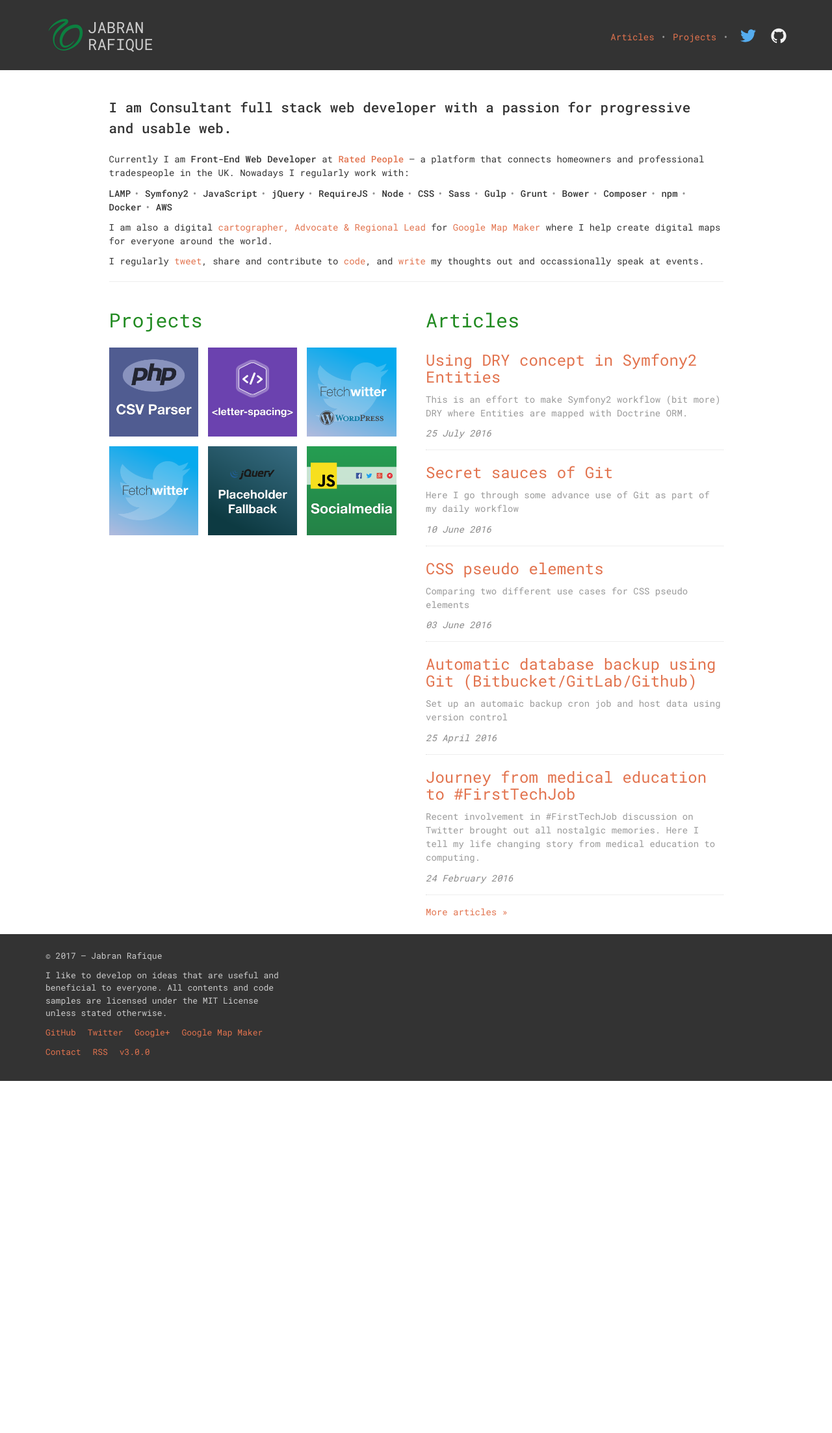
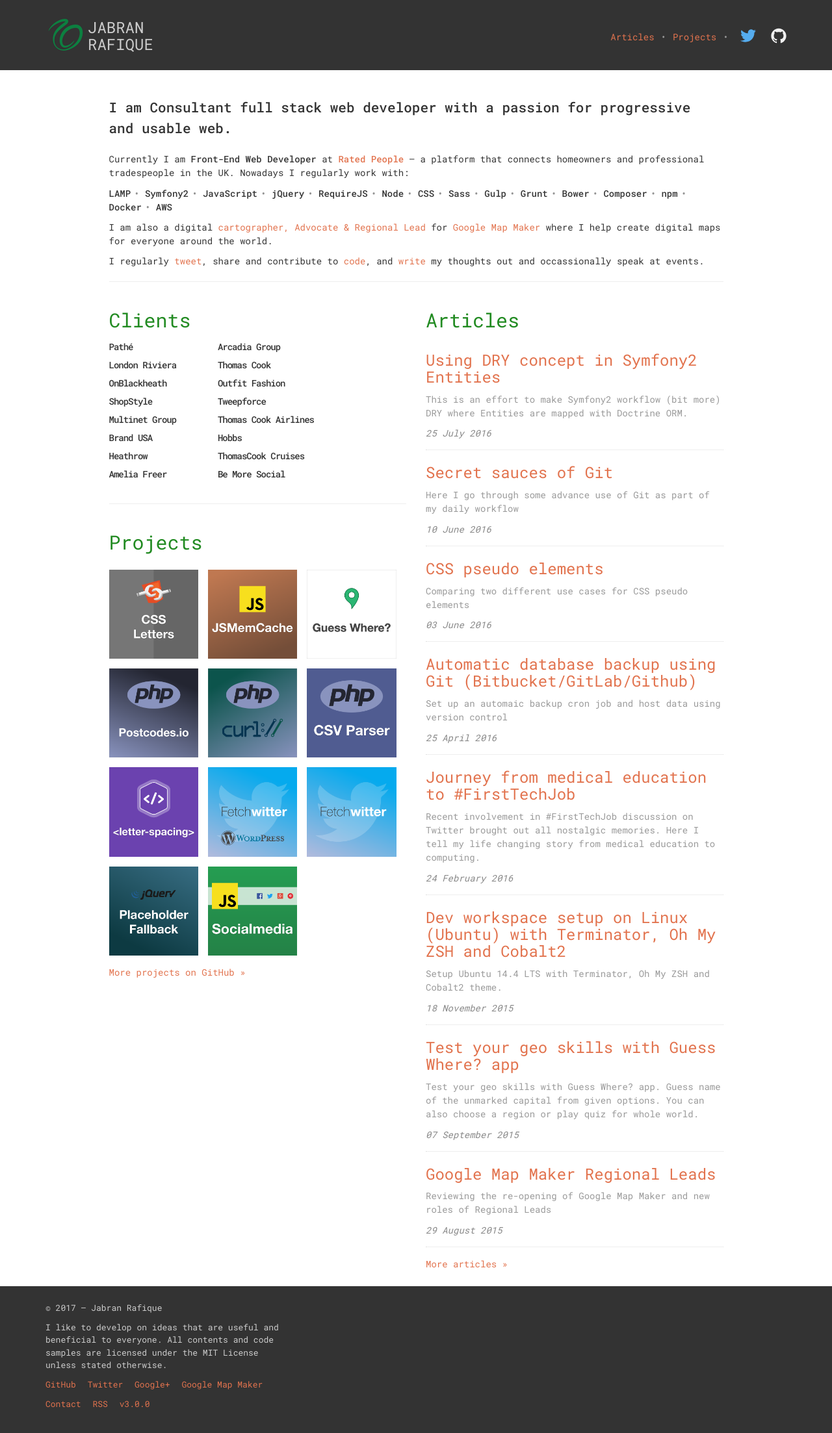
Before and after one commit to jabranr/jabranr.github.io-legacy, a Jekyll site: the page built from index.html, in a window 1280 px wide. Shown: the whole page at 65% size. Built offline with Jekyll 4.4.1, drawn with Linux system fonts in a browser that asks for light colours; the list of posts is cut into pages by our own code; before the commit the page ends 1664 px from its top, so only the background shows below that.

Commit message:
update content, home page layout

```diff
--- a/_config.yml
+++ b/_config.yml
@@ -96,3 +96,4 @@
   - Heathrow
   - ThomasCook Cruises
   - Amelia Freer
+  - Be More Social
--- a/_includes/clients.html
+++ b/_includes/clients.html
@@ -1,13 +1,12 @@
-<div class="clients text-center clearfix">
-  <div class="container">
-    <div class="row">
-      <div class="col-xs-12 col-sm-10 col-sm-offset-1">
-        <ul class="clients__list">
-          {% for client in site.clients %}
-           <li class="clients__client clients__client--{{ client | slugify }}">{{ client }}</li>
-          {% endfor %}
-        </ul>
-      </div>
-    </div>
+<div class="row clients">
+  <div class="clients_heading col-sm-12">
+    <h2>Clients</h2>
+  </div>
+  <div class="clients_content col-xs-12">
+    <ul class="clients_list">
+      {% for client in site.clients %}
+       <li class="clients_client clients_client--{{ client | slugify }}">{{ client }}</li>
+      {% endfor %}
+    </ul>
   </div>
 </div>
--- a/_includes/featured-projects.html
+++ b/_includes/featured-projects.html
@@ -4,15 +4,18 @@
     <div class="featured_projects-heading col-sm-12">
       <h2>Projects</h2>
     </div>
-    <div class="featured_projects-content col-sm-12">
+    <div class="featured_projects-content col-sm-12 clearfix">
       {% for project in site.categories.projects %}
         {% if project.featured == true %}
           <div class="col-xs-6 col-lg-4 featured_projects-item">
-            <img class="img-responsive featured_projects-thumbnail" src="{{ project.thumbnail | prepend: '/assets/images/projects/' | prepend: site.baseurl }}" alt="{{ project.title }}" />
+            <a href="{{ project.code }}" target="_blank"><img class="img-responsive featured_projects-thumbnail" src="{{ project.thumbnail | prepend: '/assets/images/projects/' | prepend: site.baseurl }}" alt="{{ project.title }}" /></a>
             <!-- <p class="visible-xs featured_projects-excerpt">{{ project.excerpt }}</p> -->
           </div>
         {% endif %}
       {% endfor %}
     </div>
+    <div class="featured_projects-more col-sm-12 f">
+      <a target="_blank" href="{{ site.github.username | prepend: 'https://github.com/' }}">More projects on GitHub &raquo;</a>
+    </div>
   </div>
 {% endif %}
--- a/_includes/header.html
+++ b/_includes/header.html
@@ -1,20 +1,20 @@
-<header class="site__masthead" title="Google Big Tent, Sendai, Japan">
+<header class="site_masthead" title="Google Big Tent, Sendai, Japan">
   <div class="container">
     <div class="row">
-      <div class="col-xs-12 site__masthead-title-container">
+      <div class="col-xs-12 site_masthead-title-container">
         {% if page.class == 'home' %}
-          <h1 class="site__masthead-title">{{ site.title }}</h1>
+          <h1 class="site_masthead-title">{{ site.title }}</h1>
         {% else %}
-          <a class="site__masthead-anchor" rel="home" href="/">
-            <h1 class="site__masthead-title">{{ site.title }}</h1>
+          <a class="site_masthead-anchor" rel="home" href="/">
+            <h1 class="site_masthead-title">{{ site.title }}</h1>
           </a>
         {% endif %}
 
-          <ul class="site__masthead-nav">
-            <li class="nav-item"><a href="{{ '/archives' | prepend: site.baseurl }}">Articles</a></li>
-            <li class="nav-item"><a href="{{ '/projects' | prepend: site.baseurl }}">Projects</a></li>
-            <li class="nav-item nav-item--social"><a class="icon icon--twitter" target="_blank" href="https://twitter.com/@{{ site.twitter.username }}">{% include icon-twitter.svg %}</a></li>
-            <li class="nav-item nav-item--social"><a class="icon icon--github" target="_blank" href="https://github.com/{{ site.github.username }}">{% include icon-github.svg %}</a></li>
+          <ul class="site_nav">
+            <li class="site_nav-item"><a href="{{ '/archives' | prepend: site.baseurl }}">Articles</a></li>
+            <li class="site_nav-item"><a href="{{ '/projects' | prepend: site.baseurl }}">Projects</a></li>
+            <li class="site_nav-item site_nav-item--social"><a class="icon icon--twitter" target="_blank" href="https://twitter.com/@{{ site.twitter.username }}">{% include icon-twitter.svg %}</a></li>
+            <li class="site_nav-item site_nav-item--social"><a class="icon icon--github" target="_blank" href="https://github.com/{{ site.github.username }}">{% include icon-github.svg %}</a></li>
           </ul>
       </div>
     </div>
--- a/_includes/hire-status.html
+++ /dev/null
@@ -1,5 +0,0 @@
-<span class="hire__status hire__status--{% if site.hire != true %}not-{% endif %}available">
-  <a class="hire__status-reason" href="/hire-me">
-    {% if site.hire != true %}Availability &raquo;{% else %}Details &raquo;{% endif %}
-  </a>
-</span>
--- a/_includes/latest-articles.html
+++ b/_includes/latest-articles.html
@@ -4,7 +4,7 @@
   </div>
 
   <div class="latest_articles-content col-sm-12">
-    {% for article in site.categories.articles limit:5 %}
+    {% for article in site.categories.articles limit:8 %}
       {% if article.private != true %}
         <article class="latest_articles-item">
           <header class="latest_article-header">
--- a/_scss/_clients.scss
+++ b/_scss/_clients.scss
@@ -1,56 +1,20 @@
 
-.clients {
-  @extend .invert;
+.clients_content {
   line-height: 2;
   letter-spacing: -1px;
-  font-family: $font-family-monospace;
   font-weight: 500;
-  padding: {
-    top: 24px;
-    bottom: 24px;
-  }
-
-  margin: {
-    top: 24px;
-    bottom: 36px;
-  }
-
-  @media (min-width: $screen-sm) {
-    font-size: 24px;
-  }
-
-  &__list {
-    text-align: left;
-    list-style-type: none;
-    padding: 0;
-
-    @media (min-width: $screen-sm) {
-      text-align: center;
-    }
-
-  }
 }
 
-.clients__client {
+.clients_list {
+  text-align: left;
+  list-style-type: none;
+  padding: 0;
+}
+
+.clients_client {
   padding: 0;
   width: 160px;
   display: inline-block;
   vertical-align: top;
   white-space: pre;
-
-  @media (min-width: $screen-xs) {
-    width: 220px;
-    white-space: normal;
-  }
-
-  @media (min-width: $screen-sm) {
-    width: auto;
-
-    &:not(:first-child)::before {
-      content: '\2022';
-      display: inline-block;
-      margin-right: 12px;
-      color: $gray-light;
-    }
-  }
 }
--- a/_scss/_featured-projects.scss
+++ b/_scss/_featured-projects.scss
@@ -6,3 +6,7 @@
   margin-top: 15px;
   padding: 0 15px 0 0;
 }
+
+.featured_projects-more {
+  margin-top: 15px;
+}
--- a/_scss/_masthead.scss
+++ b/_scss/_masthead.scss
@@ -1,8 +1,8 @@
-.site__masthead {
+.site_masthead {
   @extend .invert;
 }
 
-.site__masthead-title {
+.site_masthead-title {
   width: 133px;
   height: 50px;
   color: inherit;
@@ -43,10 +43,10 @@
   }
 }
 
-.site__masthead--right {
+.site_masthead--right {
   @extend .text-right;
 
-  .site__masthead-title {
+  .site_masthead-title {
     background-position: left 100% top 50%;
     padding: {
       right: 85px;
@@ -55,7 +55,7 @@
   }
 }
 
-.site__masthead-anchor {
+.site_masthead-anchor {
   color: inherit;
   display: inline-block;
   text-decoration: none;
@@ -66,17 +66,3 @@
     color: inherit;
   }
 }
-
-.site__masthead-nav {
-  display: inline-block;
-  margin: 24px 0 0 0;
-  padding: 0 0 18px;
-  float: right;
-  text-align: right;
-  list-style-type: none;
-
-  @media (min-width: $screen-xs) {
-    margin-top: 43px;
-    text-align: left;
-  }
-}
--- a/_scss/_navigation.scss
+++ b/_scss/_navigation.scss
@@ -1,4 +1,18 @@
-.nav-item {
+.site_nav {
+  display: inline-block;
+  margin: 24px 0 0 0;
+  padding: 0 0 18px;
+  float: right;
+  text-align: right;
+  list-style-type: none;
+
+  @media (min-width: $screen-xs) {
+    margin-top: 43px;
+    text-align: left;
+  }
+}
+
+.site_nav-item {
   display: block;
   position: relative;
   margin: 0 0 10px 0;
@@ -17,7 +31,7 @@
   }
 }
 
-.nav-item--social {
+.site_nav-item--social {
   display: inline-block;
   vertical-align: bottom;
   margin-right: 0;
--- a/index.html
+++ b/index.html
@@ -18,9 +18,12 @@
 <div class="home_content container">
   <div class="row">
     <div class="col-xs-12 col-md-5 col-md-offset-1">
+      {% include clients.html %}
+      <hr>
       {% include featured-projects.html %}
     </div>
     <div class="col-xs-12 col-md-5">
+      <hr class="visible-xs visible-sm">
       {% include latest-articles.html %}
     </div>
   </div>
--- /dev/null
+++ b/projects/_posts/2016-11-06-guess-where.markdown
@@ -0,0 +1,16 @@
+---
+layout: project
+title: Guess where – an interactive geo quiz
+date: 2016-11-06 08:00:00
+categories: projects
+excerpt: >
+  An interactive geo quiz game app to guess town/city name from given choices and a unmarked map.
+code: https://github.com/jabranr/guess-where
+private: false
+thumbnail: guess-where.png
+featured: true
+---
+
+An interactive geo quiz game app to guess town/city name from given choices and a unmarked map. This is inspired from a geo-quiz by the [Telegraph](http://www.telegraph.co.uk/travel/quizzes/Quiz-Can-you-identify-these-cities/).
+
+The game is available to play at [http://jabran.me/guess-where](http://jabran.me/guess-where)
```
Also changed, not shown: projects/_posts/2016-10-10-php-curl.markdown (added, +14 -0 lines), projects/_posts/2016-11-26-postcodes-io.markdown (added, +14 -0 lines), projects/_posts/2017-01-04-js-memchache.markdown (added, +14 -0 lines), projects/_posts/2017-02-13-css-letters.markdown (added, +16 -0 lines).
